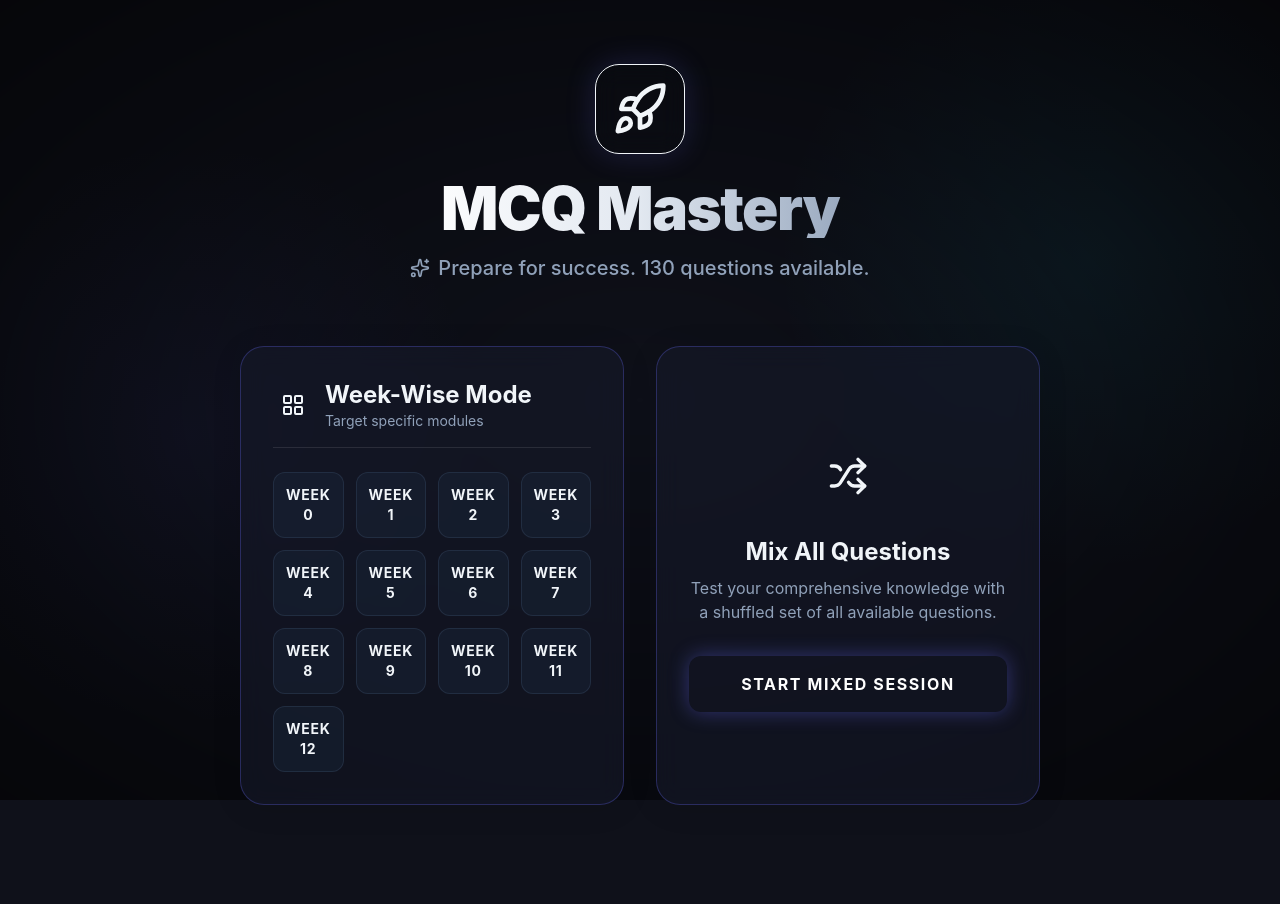
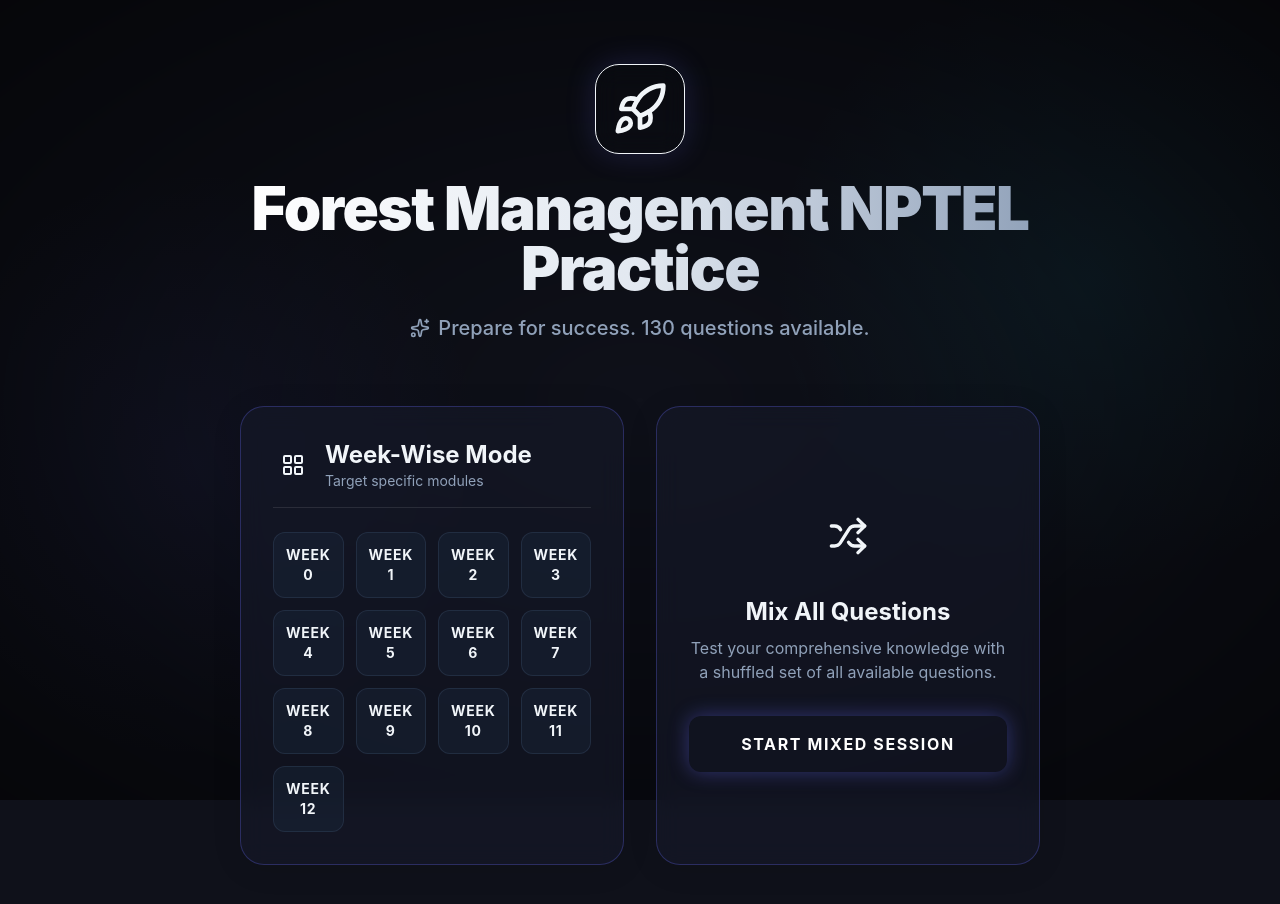
Before and after one commit to CODED-X8/nptel-quiz-website, a React (Vite) app: page / in a window 1280 px wide. Shown: the top 904 px of the page. Before the commit the page ends 869 px from the top, so only its background shows below. Built offline with nearby package versions, Linux system fonts and the light colour scheme.

Commit message:
Fixed title

```diff
--- a/src/components/HomeMenu.jsx
+++ b/src/components/HomeMenu.jsx
@@ -18,7 +18,7 @@ export function HomeMenu({ onStart }) {
           <Rocket className="w-10 h-10 sm:w-14 sm:h-14 text-neon-blue" />
         </div>
         <h1 className="text-5xl sm:text-6xl font-black mb-4 tracking-tight text-transparent bg-clip-text bg-gradient-to-r from-white via-slate-200 to-slate-400">
-          MCQ Mastery
+          Forest Management NPTEL Practice
         </h1>
         <p className="text-lg sm:text-xl text-slate-400 font-medium max-w-xl mx-auto flex items-center justify-center gap-2">
           <Sparkles className="w-5 h-5 text-neon-cyan" />
```
